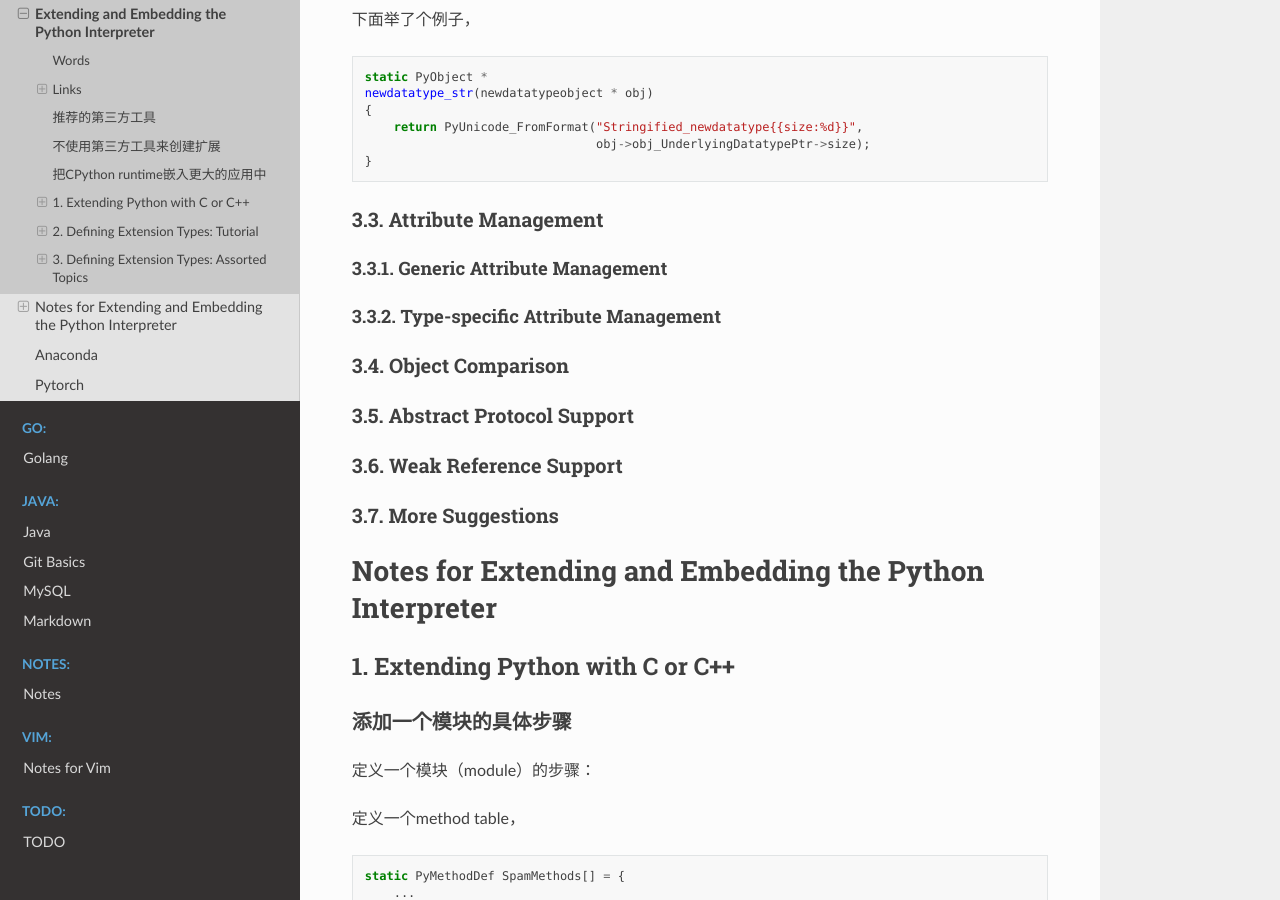
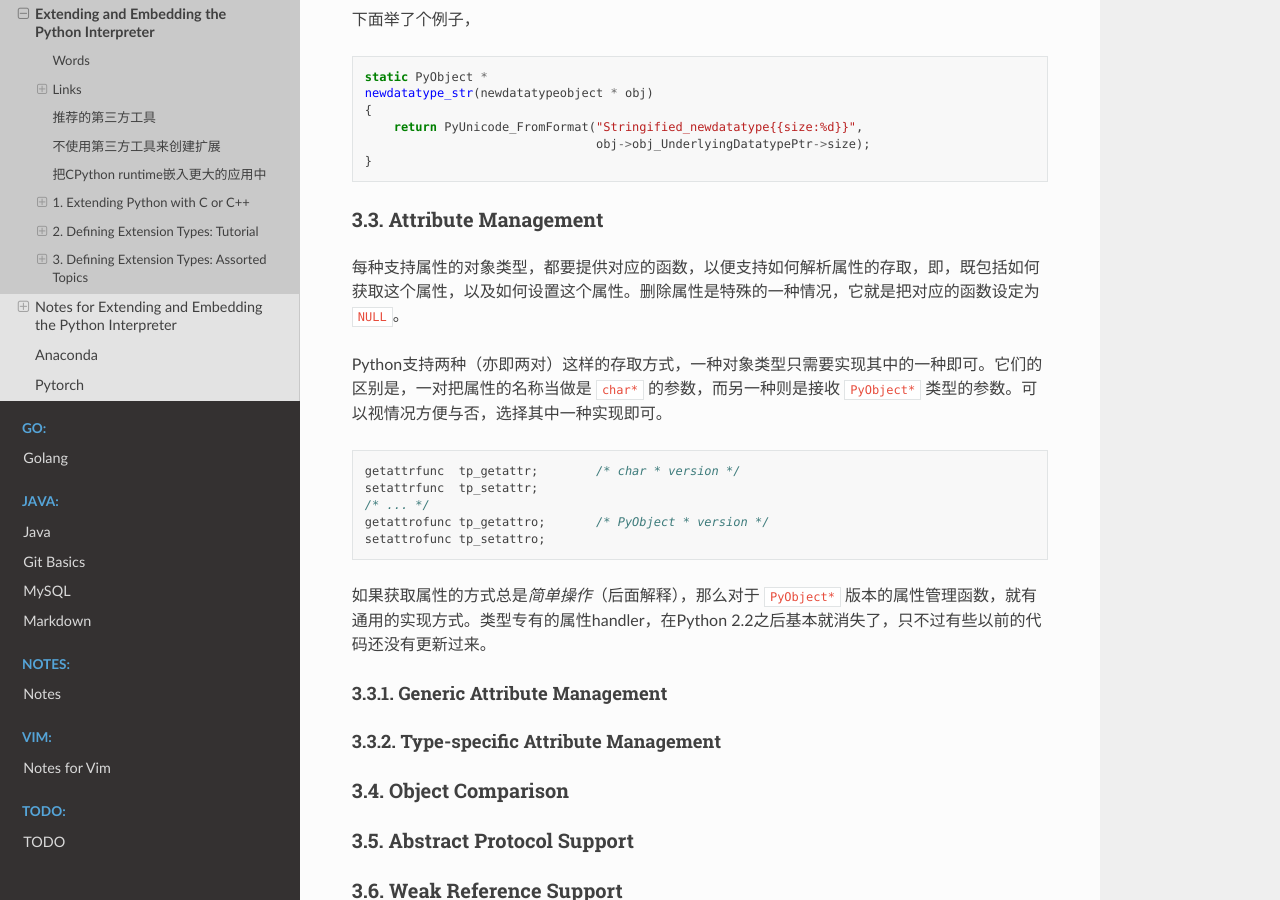
Before and after one commit to Pyrad/pyradnotes, a Sphinx documentation site: the page built from source/Python/ExtendingAndEmbeddingThePythonInterpreter.md, in a window 1280 px wide and 900 px high, scrolled down 56643 px. Built offline with Sphinx 7.4.7 and the Read the Docs theme 2.0.0, drawn with Linux system fonts in a browser that asks for light colours; a script that is not in the unit is left out.

Commit message:
Python EEPI Start section 3.3

````diff
--- a/source/Python/ExtendingAndEmbeddingThePythonInterpreter.md
+++ b/source/Python/ExtendingAndEmbeddingThePythonInterpreter.md
@@ -2515,22 +2515,42 @@ newdatatype_str(newdatatypeobject * obj)
 }
 ```
 
-
-
-
-
-
-
-
-
-
 ### 3.3. Attribute Management
 
+每种支持属性的对象类型，都要提供对应的函数，以便支持如何解析属性的存取，即，既包括如何获取这个属性，以及如何设置这个属性。删除属性是特殊的一种情况，它就是把对应的函数设定为 `NULL`。
+
+Python支持两种（亦即两对）这样的存取方式，一种对象类型只需要实现其中的一种即可。它们的区别是，一对把属性的名称当做是 `char*` 的参数，而另一种则是接收 `PyObject*` 类型的参数。可以视情况方便与否，选择其中一种实现即可。
+
+```cpp
+getattrfunc  tp_getattr;        /* char * version */
+setattrfunc  tp_setattr;
+/* ... */
+getattrofunc tp_getattro;       /* PyObject * version */
+setattrofunc tp_setattro;
+```
+
+如果获取属性的方式总是*简单操作*（后面解释），那么对于 `PyObject*` 版本的属性管理函数，就有通用的实现方式。类型专有的属性handler，在Python 2.2之后基本就消失了，只不过有些以前的代码还没有更新过来。
+
 #### 3.3.1. Generic Attribute Management
 
+
+
+
+
+
 #### 3.3.2. Type-specific Attribute Management
 
+
+
+
+
+
 ### 3.4. Object Comparison
+
+
+
+
+
 
 ### 3.5. Abstract Protocol Support
 
````
